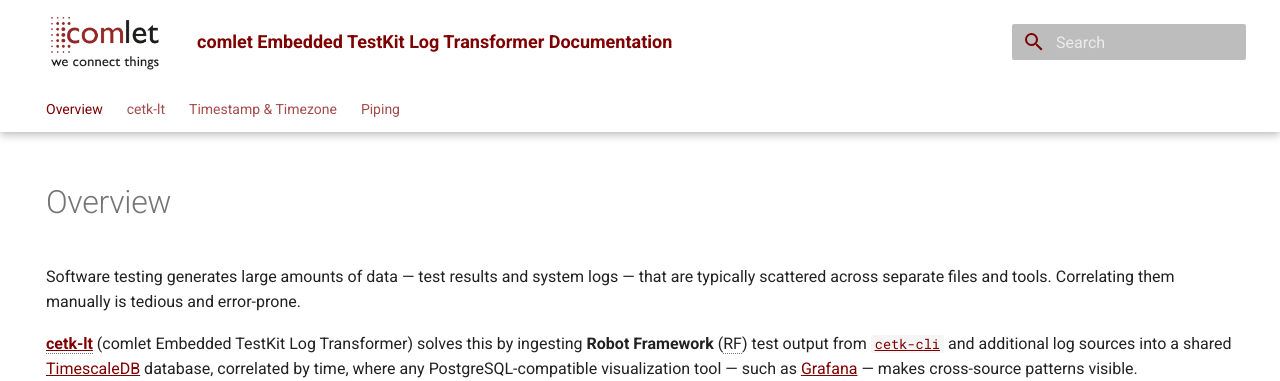
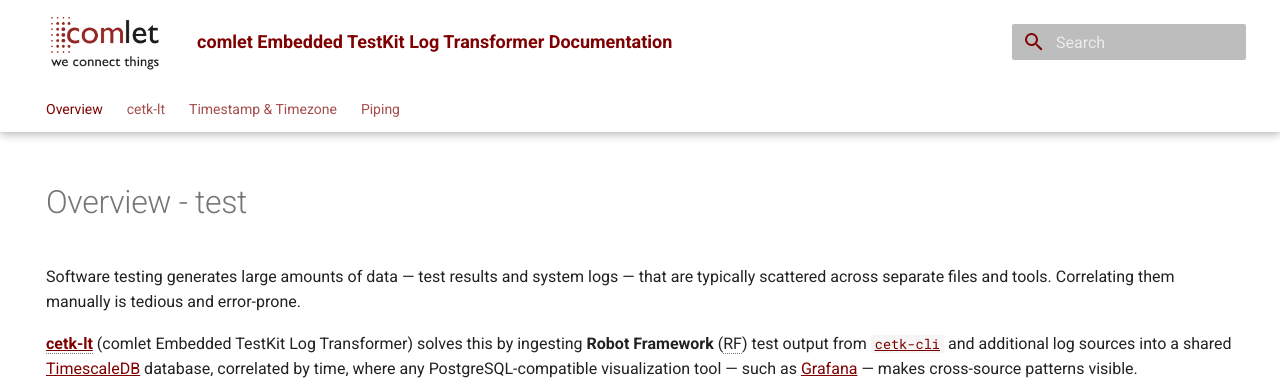
Before and after one commit to comlet/cetk-lt, an MkDocs documentation site: the page built from docs/index.md, in a window 1280 px wide and 1071 px high. Shown: the top 381 px of the window. Built offline with MkDocs 1.6.1 and Material for MkDocs 9.7.7, drawn with Linux system fonts in a browser that asks for light colours; the version menu is left out.

Commit message:
New unstable version of cetk-lt's public documentation

```diff
--- a/docs/index.md
+++ b/docs/index.md
@@ -4,7 +4,7 @@
   - toc
 ---
 
-# Overview
+# Overview - test
 
 Software testing generates large amounts of data — test results and system logs — that are typically scattered across separate files and tools. Correlating them manually is tedious and error-prone.
 
```
